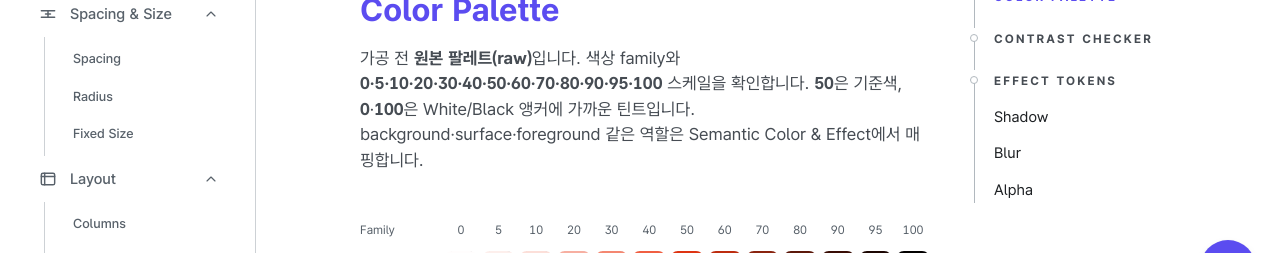
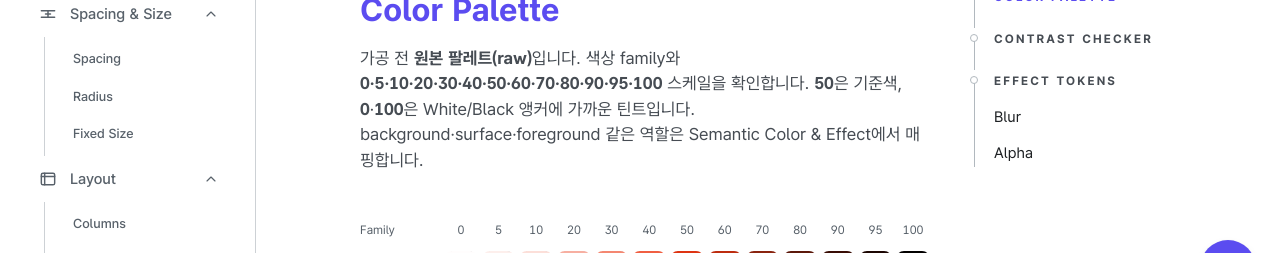
Before and after one commit to yhwabillie/system-guide, a Next.js app: page /guide/color in a window 1280 px wide. Shown: the part 480-733 px from the top of the page. Built offline with nearby package versions, Linux system fonts and the light colour scheme.

Commit message:
design: Shadow 토큰 semantic 섹션으로 이동

```diff
--- a/src/app/globals.css
+++ b/src/app/globals.css
@@ -474,8 +474,6 @@
   --ds-effect-shadow-3: 0 0 0.125rem 0 var(--ds-shadow-alpha-2), 0 0.5rem 1rem 0 var(--ds-shadow-alpha-3); /* 0 0 2px, y 8px · blur 16px */
   --ds-effect-shadow-4: 0 0 0.125rem 0 var(--ds-shadow-alpha-2), 0 1rem 1.5rem 0 var(--ds-shadow-alpha-3); /* 0 0 2px, y 16px · blur 24px */
   --ds-effect-shadow-default: var(--ds-effect-shadow-2);
-  --ds-effect-elevation-modal: var(--ds-effect-shadow-3);
-  --ds-effect-elevation-floating: var(--ds-effect-shadow-2);
   --ds-effect-blur-subtle: blur(0.375rem);  /* 6px */
   --ds-effect-blur-default: blur(0.75rem);  /* 12px */
   --ds-effect-blur-strong: blur(1.25rem);   /* 20px */
@@ -942,8 +940,6 @@
 @utility shadow-3 { box-shadow: var(--ds-effect-shadow-3); }
 @utility shadow-4 { box-shadow: var(--ds-effect-shadow-4); }
 @utility shadow-default { box-shadow: var(--ds-effect-shadow-default); }
-@utility elevation-modal { box-shadow: var(--ds-effect-elevation-modal); }
-@utility elevation-floating { box-shadow: var(--ds-effect-elevation-floating); }
 @utility blur-subtle { backdrop-filter: var(--ds-effect-blur-subtle); }
 @utility blur-default { backdrop-filter: var(--ds-effect-blur-default); }
 @utility blur-strong { backdrop-filter: var(--ds-effect-blur-strong); }
--- a/src/components/guide/pages/color-page.tsx
+++ b/src/components/guide/pages/color-page.tsx
@@ -30,7 +30,6 @@ import {
   rawAlphaCatalog,
   semanticColorCatalog,
   semanticBlurCatalog,
-  semanticElevationCatalog,
   semanticGradientCatalog,
   semanticOverlayCatalog,
   semanticShadowCatalog,
@@ -38,7 +37,6 @@ import {
   SemanticColorGroupGrid,
   SemanticColorSwatchCard,
   SemanticBlurSwatchCard,
-  SemanticElevationSwatchCard,
   SemanticGradientSwatchCard,
   SemanticOverlaySwatchCard,
   SemanticShadowSwatchCard,
@@ -464,28 +462,10 @@ export function GuideColorPage() {
           title="Effect Tokens"
           description={
             <>
-              원본 효과 scale입니다. 색상 팔레트처럼 역할을 정하기 전 단계의 값이며, <strong>shadow-1</strong>부터 <strong>shadow-4</strong>까지 깊이감의 강도를 확인합니다.
+              원본 효과 scale입니다. 색상 팔레트처럼 역할을 정하기 전 단계의 값이며, <strong>Blur</strong>와 <strong>Alpha</strong>처럼 효과를 만드는 재료를 확인합니다.
             </>
           }
         >
-          <SemanticColorCategorySection
-            id={semanticShadowCatalog.id}
-            title={semanticShadowCatalog.title}
-            description={semanticShadowCatalog.description}
-          >
-            <div className="flex flex-col gap-4">
-              {semanticShadowCatalog.tokens.map((token) => (
-                <SemanticShadowSwatchCard
-                  key={token.id}
-                  id={token.id}
-                  utility={token.utility}
-                  sourceVar={token.sourceVar}
-                  value={token.value}
-                />
-              ))}
-            </div>
-          </SemanticColorCategorySection>
-
           <SemanticColorCategorySection
             id="raw-blur"
             title={semanticBlurCatalog.title}
@@ -587,10 +567,29 @@ export function GuideColorPage() {
             title="Effect Tokens"
             description={
               <>
-                색상 위에 얹히는 역할 기반 시각 효과 토큰입니다. <strong>Gradient</strong>는 브랜드 강조, <strong>Elevation</strong>은 레이어 위계, <strong>Blur</strong>와 <strong>Overlay</strong>는 배경 차단·분리 맥락을 표현합니다.
+                색상 위에 얹히는 역할 기반 시각 효과 토큰입니다. <strong>Shadow</strong>는 면의 깊이감, <strong>Gradient</strong>는 브랜드 강조, <strong>Blur</strong>와 <strong>Overlay</strong>는 배경 차단·분리 맥락을 표현합니다.
               </>
             }
           >
+            <SemanticColorCategorySection
+              id={semanticShadowCatalog.id}
+              title={semanticShadowCatalog.title}
+              description={semanticShadowCatalog.description}
+            >
+              <div className="flex flex-col gap-4">
+                {semanticShadowCatalog.tokens.map((token) => (
+                  <SemanticShadowSwatchCard
+                    key={token.id}
+                    id={token.id}
+                    utility={token.utility}
+                    sourceVar={token.sourceVar}
+                    value={token.value}
+                    valuePx={token.valuePx}
+                  />
+                ))}
+              </div>
+            </SemanticColorCategorySection>
+
             <SemanticColorCategorySection
               id={semanticGradientCatalog.id}
               title={semanticGradientCatalog.title}
@@ -609,23 +608,6 @@ export function GuideColorPage() {
                   ))}
                 </SemanticColorGroupGrid>
               ))}
-            </SemanticColorCategorySection>
-
-            <SemanticColorCategorySection
-              id={semanticElevationCatalog.id}
-              title={semanticElevationCatalog.title}
-              description={semanticElevationCatalog.description}
-            >
-              <div className="flex flex-col gap-4">
-                {semanticElevationCatalog.tokens.map((token) => (
-                  <SemanticElevationSwatchCard
-                    key={token.id}
-                    id={token.id}
-                    utility={token.utility}
-                    sourceVar={token.sourceVar}
-                  />
-                ))}
-              </div>
             </SemanticColorCategorySection>
 
             <SemanticColorCategorySection
--- a/src/components/guide/shared.tsx
+++ b/src/components/guide/shared.tsx
@@ -384,6 +384,7 @@ export type SemanticEffectTokenDef = {
   utility: string;
   sourceVar: string;
   value: string;
+  valuePx?: string;
 };
 
 export const semanticShadowCatalog = {
@@ -399,49 +400,31 @@ export const semanticShadowCatalog = {
       id: "shadow-1",
       utility: "shadow-1",
       sourceVar: "--ds-effect-shadow-1",
-      value: "0 1px 2px alpha-1, 0 0 2px alpha-1",
+      value: "0 0.0625rem 0.125rem 0 var(--ds-shadow-alpha-1), 0 0 0.125rem 0 var(--ds-shadow-alpha-1)",
+      valuePx: "0 1px 2px 0 var(--ds-shadow-alpha-1), 0 0 2px 0 var(--ds-shadow-alpha-1)",
     },
     {
       id: "shadow-2",
       utility: "shadow-2",
       sourceVar: "--ds-effect-shadow-2",
-      value: "0 0 2px alpha-1, 0 4px 8px alpha-2",
+      value: "0 0 0.125rem 0 var(--ds-shadow-alpha-1), 0 0.25rem 0.5rem 0 var(--ds-shadow-alpha-2)",
+      valuePx: "0 0 2px 0 var(--ds-shadow-alpha-1), 0 4px 8px 0 var(--ds-shadow-alpha-2)",
     },
     {
       id: "shadow-3",
       utility: "shadow-3",
       sourceVar: "--ds-effect-shadow-3",
-      value: "0 0 2px alpha-2, 0 8px 16px alpha-3",
+      value: "0 0 0.125rem 0 var(--ds-shadow-alpha-2), 0 0.5rem 1rem 0 var(--ds-shadow-alpha-3)",
+      valuePx: "0 0 2px 0 var(--ds-shadow-alpha-2), 0 8px 16px 0 var(--ds-shadow-alpha-3)",
     },
     {
       id: "shadow-4",
       utility: "shadow-4",
       sourceVar: "--ds-effect-shadow-4",
-      value: "0 0 2px alpha-2, 0 16px 24px alpha-3",
+      value: "0 0 0.125rem 0 var(--ds-shadow-alpha-2), 0 1rem 1.5rem 0 var(--ds-shadow-alpha-3)",
+      valuePx: "0 0 2px 0 var(--ds-shadow-alpha-2), 0 16px 24px 0 var(--ds-shadow-alpha-3)",
     },
   ] satisfies SemanticEffectTokenDef[],
-};
-
-export const semanticElevationCatalog = {
-  id: "semantic-elevation",
-  title: "Elevation",
-  description: (
-    <>
-      배경 위에 올라오는 <strong>레이어 위계(elevation)</strong> 토큰입니다. 모달은 <strong>elevation-modal</strong>, floating button은 <strong>elevation-floating</strong>을 사용합니다.
-    </>
-  ),
-  tokens: [
-    {
-      id: "elevation-floating",
-      utility: "elevation-floating",
-      sourceVar: "--ds-effect-elevation-floating",
-    },
-    {
-      id: "elevation-modal",
-      utility: "elevation-modal",
-      sourceVar: "--ds-effect-elevation-modal",
-    },
-  ] satisfies (Omit<SemanticEffectTokenDef, "value">)[],
 };
 
 export const semanticBlurCatalog = {
@@ -480,7 +463,6 @@ export const colorRawTocSections: TocSection[] = [
   { id: "section-color", label: "Color Palette" },
   { id: "section-contrast", label: "Contrast Checker" },
   { id: "raw-effect-tokens", label: "Effect Tokens", level: 1 },
-  { id: semanticShadowCatalog.id, label: semanticShadowCatalog.title, level: 2 },
   { id: "raw-blur", label: semanticBlurCatalog.title, level: 2 },
   { id: rawAlphaCatalog.id, label: rawAlphaCatalog.title, level: 2 },
 ];
@@ -490,8 +472,8 @@ export const semanticTocSections: TocSection[] = [
   ...semanticColorCatalog.map((category) => ({ id: category.id, label: category.title, level: 2 as const })),
   { id: semanticUtilityCatalog.id, label: semanticUtilityCatalog.title, level: 2 },
   { id: "semantic-effect-tokens", label: "Effect Tokens", level: 1 },
+  { id: semanticShadowCatalog.id, label: semanticShadowCatalog.title, level: 2 },
   { id: semanticGradientCatalog.id, label: semanticGradientCatalog.title, level: 2 },
-  { id: semanticElevationCatalog.id, label: semanticElevationCatalog.title, level: 2 },
   { id: semanticBlurCatalog.id, label: semanticBlurCatalog.title, level: 2 },
   { id: semanticOverlayCatalog.id, label: semanticOverlayCatalog.title, level: 2 },
 ];
@@ -719,7 +701,7 @@ export function SemanticGradientSwatchCard({
   );
 }
 
-export function SemanticShadowSwatchCard({ utility, sourceVar, value }: SemanticEffectTokenDef) {
+export function SemanticShadowSwatchCard({ utility, sourceVar, value, valuePx }: SemanticEffectTokenDef) {
   return (
     <div className="grid items-center gap-8 sm:grid-cols-[9rem_1fr]">
       <div className="flex items-center justify-center py-5">
@@ -728,24 +710,10 @@ export function SemanticShadowSwatchCard({ utility, sourceVar, value }: Semantic
       <div className="min-w-0 py-5">
         <p className="m-0 font-mono text-label-small font-bold foreground-default">{utility}</p>
         <p className="m-0 mt-1 font-mono text-caption text-gray-60">{sourceVar}</p>
-        <p className="m-0 mt-0.5 font-mono text-caption text-gray-60">{value}</p>
-      </div>
-    </div>
-  );
-}
-
-export function SemanticElevationSwatchCard({ utility, sourceVar }: Omit<SemanticEffectTokenDef, "value">) {
-  return (
-    <div className="grid items-center gap-8 sm:grid-cols-[9rem_1fr]">
-      <div className="flex items-center justify-center py-6">
-        <div
-          aria-hidden="true"
-          className={`flex h-24 w-32 items-center justify-center rounded-2xl border border-default surface-default ${utility}`}
-        />
-      </div>
-      <div className="min-w-0 py-5">
-        <p className="m-0 font-mono text-label-small font-bold foreground-default">{utility}</p>
-        <p className="m-0 mt-1 font-mono text-caption text-gray-60">{sourceVar}</p>
+        <p className="m-0 mt-0.5 break-all font-mono text-caption text-gray-60">rem / {value}</p>
+        {valuePx ? (
+          <p className="m-0 mt-0.5 break-all font-mono text-caption text-gray-60">px / {valuePx}</p>
+        ) : null}
       </div>
     </div>
   );
@@ -3015,7 +2983,7 @@ export const scrollToTopIcon = (
 );
 
 export const guideFabButtonClass =
-  "inline-flex size-control-lg cursor-pointer items-center justify-center rounded-full border-0 elevation-floating transition-[transform,box-shadow,opacity] duration-300 ease-out hover:scale-105 active:scale-100 active:duration-150";
+  "inline-flex size-control-lg cursor-pointer items-center justify-center rounded-full border-0 shadow-2 transition-[transform,box-shadow,opacity] duration-300 ease-out hover:scale-105 active:scale-100 active:duration-150";
 
 export const guideFabAccentClass = `${guideFabButtonClass} bg-accent text-on-accent`;
 export const guideFabBrandClass = `${guideFabButtonClass} surface-brand foreground-inverse`;
```
